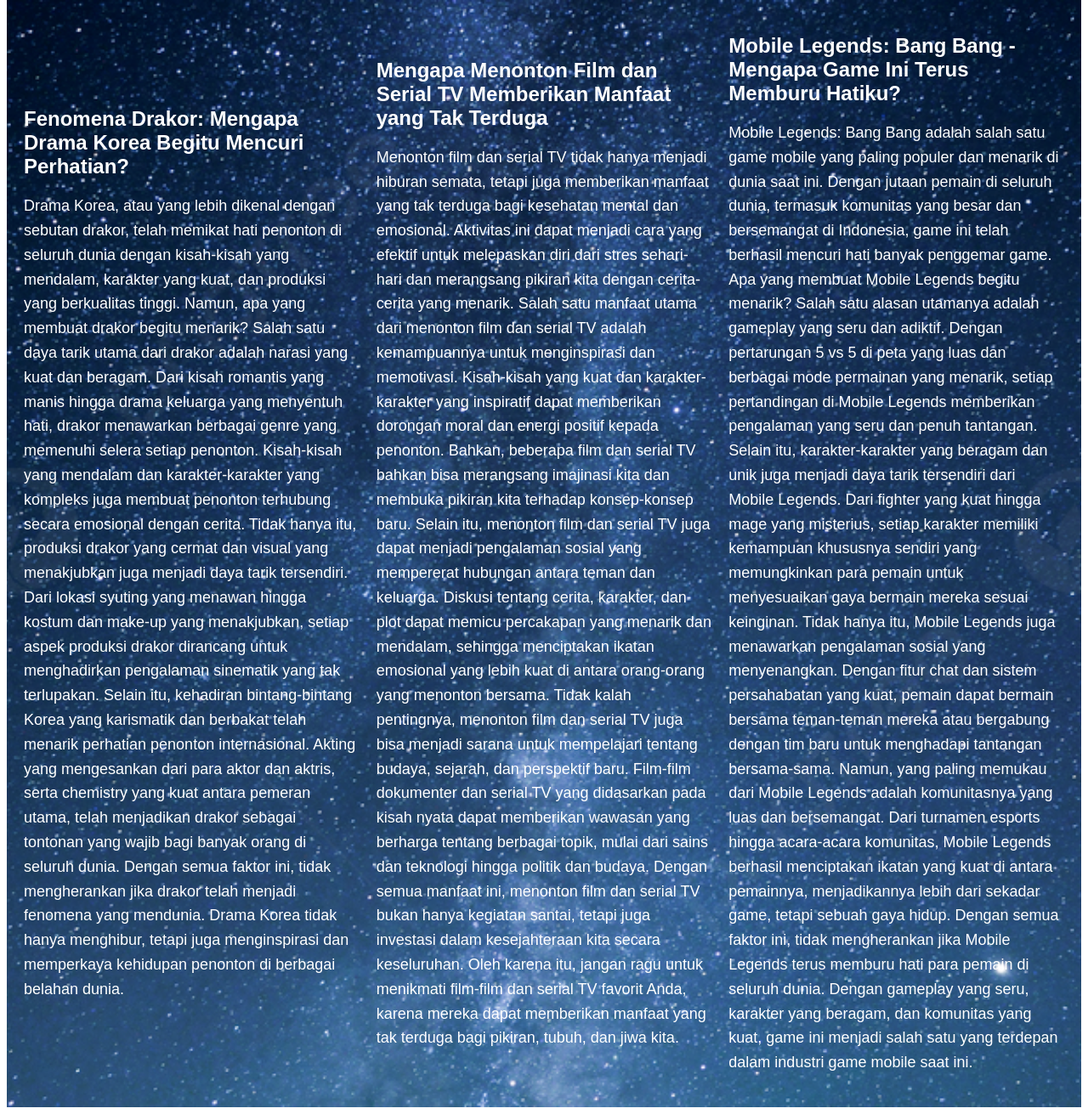
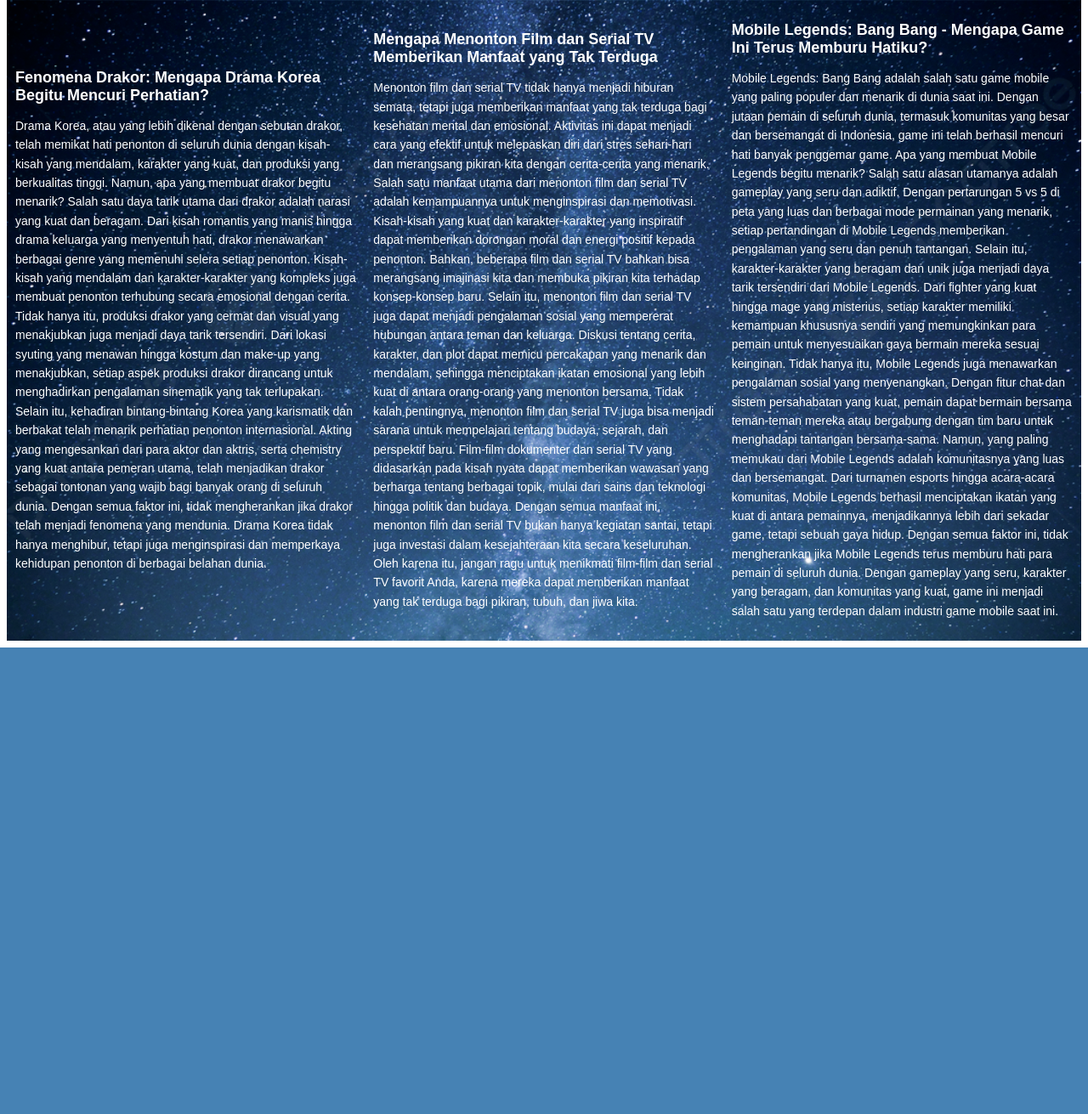
Before and after one commit to fiona0888/TIK2032-Project, a PHP site: page /blog.html in a window 1280 px wide. Shown: the part 72-1383 px from the top of the page at 85% size. After the commit the page ends 834 px from the top, so only its background shows below. Run offline with PHP 8.4, Linux system fonts and the light colour scheme.

Commit message:
Update menu.css

```diff
--- a/menu.css
+++ b/menu.css
@@ -69,7 +69,7 @@ main {
     display: grid;
     grid-template-columns: repeat(auto-fit, minmax(300px, 1fr)); /* Membuat grid layout responsif */
     gap: 20px; /* Menambahkan jarak antar elemen */
-    padding: 20px;
+    padding: 10px;
 }
 
 .blog-content article {
@@ -78,12 +78,12 @@ main {
 }
 
 .blog-content article h2 {
-    font-size: 24px; /* Ukuran huruf untuk judul artikel */
+    font-size: 18px; /* Ukuran huruf untuk judul artikel */
     margin-bottom: 10px; /* Jarak antara judul dan teks artikel */
 }
 
 .blog-content article p {
-    font-size: 18px; /* Ukuran huruf untuk teks artikel */
+    font-size: 14px; /* Ukuran huruf untuk teks artikel */
     line-height: 1.6; /* Tinggi baris */
 }
 
```
